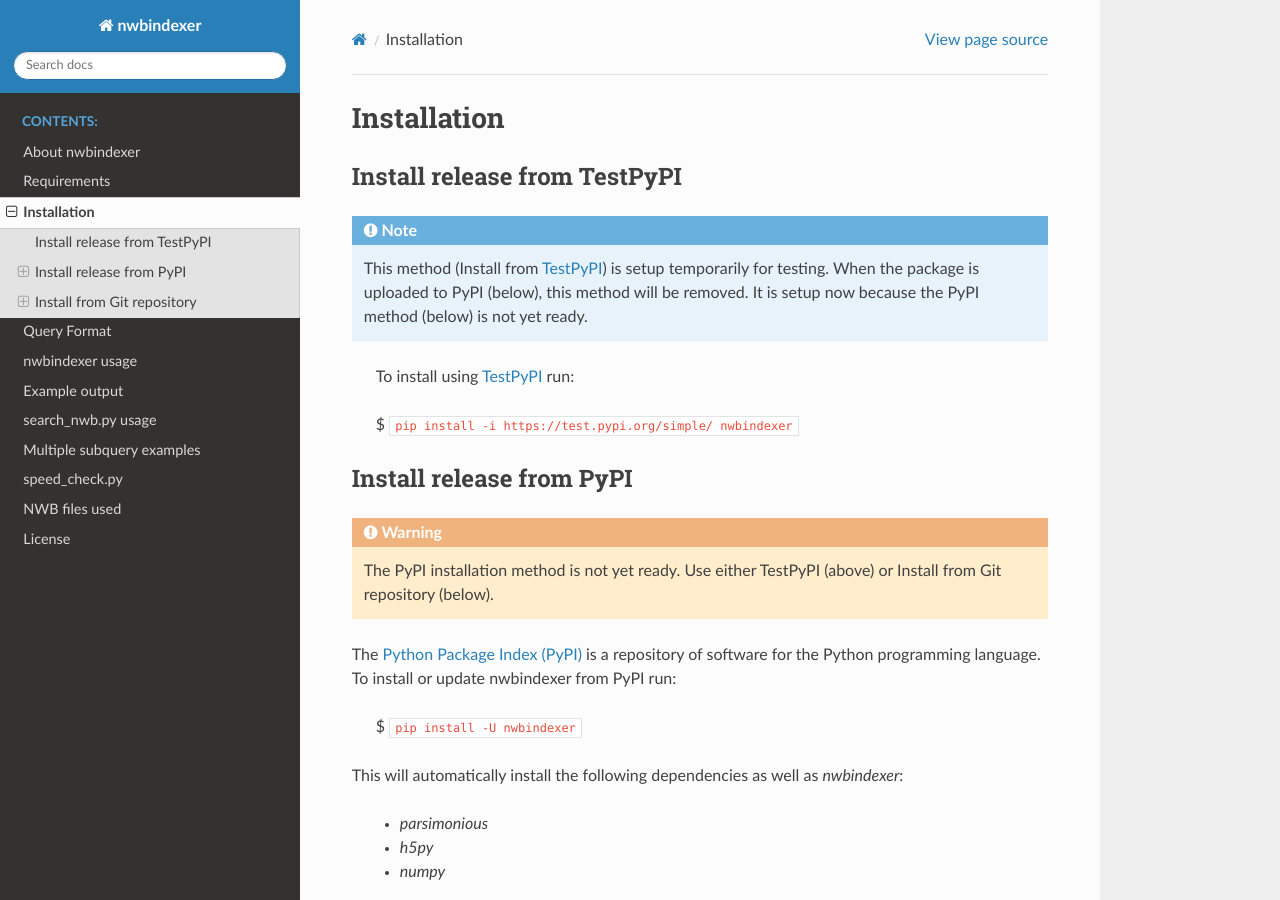
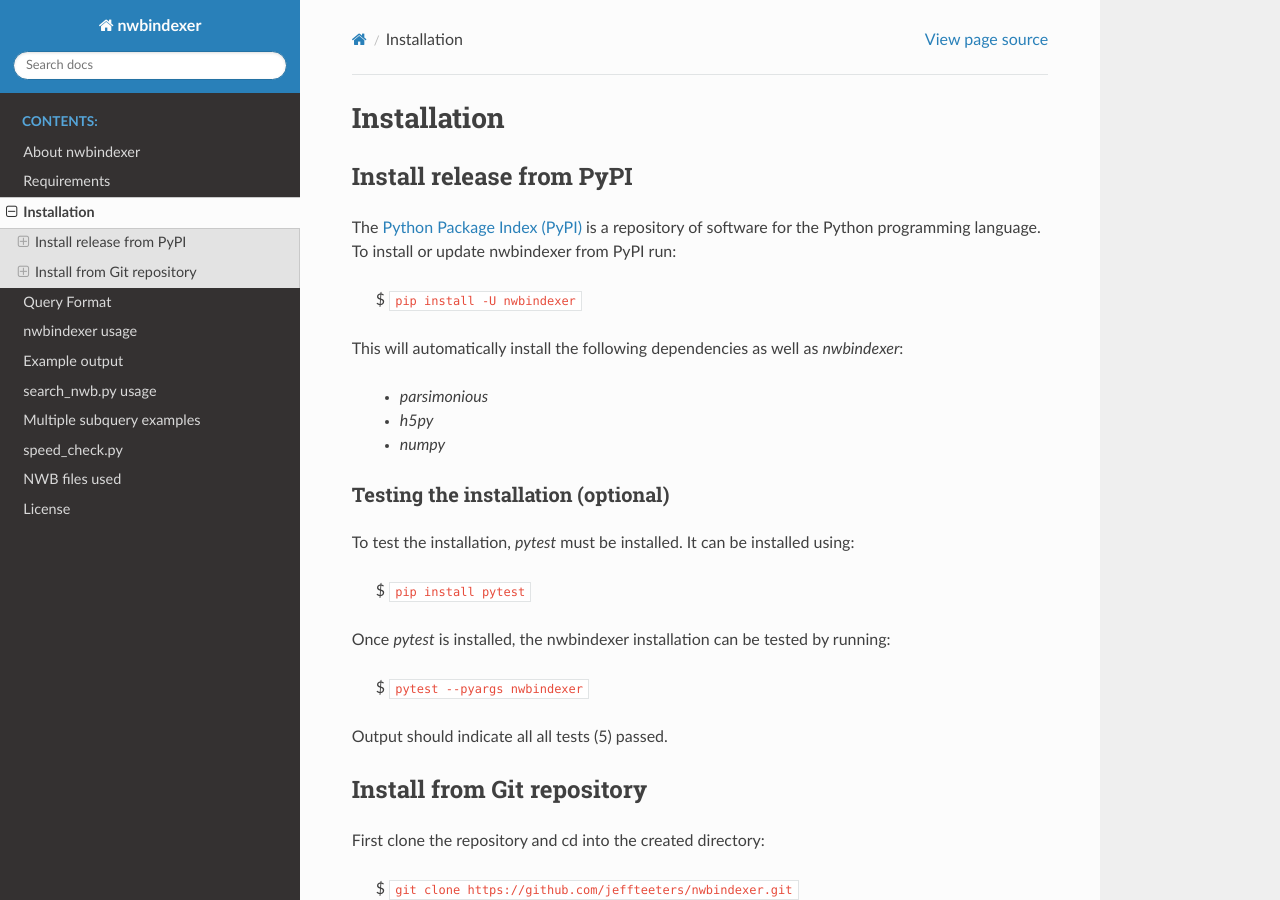
Before and after one commit to jeffteeters/nwb_indexer, a Sphinx documentation site: the page built from docs/installation.rst, in a window 1280 px wide and 900 px high. Built offline with Sphinx 7.4.7 and the Read the Docs theme 2.0.0, drawn with Linux system fonts in a browser that asks for light colours.

Commit message:
remove TestPyPI from instructions.  Will soon upload to pypi.

```diff
--- a/docs/installation.rst
+++ b/docs/installation.rst
@@ -7,29 +7,9 @@
 Installation
 ============
 
-Install release from TestPyPI
------------------------------
-
-.. note::
-
-   This method (Install from `TestPyPI <https://test.pypi.org/>`_) is setup temporarily for testing.
-   When the package is uploaded to PyPI (below), this method will be removed.  It is setup
-   now because the PyPI method (below) is not yet ready.
-
-..
-
-   To install using `TestPyPI <https://test.pypi.org/>`_ run:
-
-   $ ``pip install -i https://test.pypi.org/simple/ nwbindexer``
-
 
 Install release from PyPI
 -------------------------
-
-.. warning::
-
-   The PyPI installation method is not yet ready.  Use either TestPyPI (above)
-   or Install from Git repository (below).
 
 
 The `Python Package Index (PyPI) <https://pypi.org>`_ is a repository of software for the
--- a/setup.py
+++ b/setup.py
@@ -5,7 +5,7 @@ with open("README.rst", "r") as fh:
 
 setuptools.setup(
     name="nwbindexer",
-    version="0.1.1",
+    version="0.1.2",
     author="Jeff Teeters",
     author_email="jeff@teeters.us",
     description="Two tools for searching NWB files",
```
